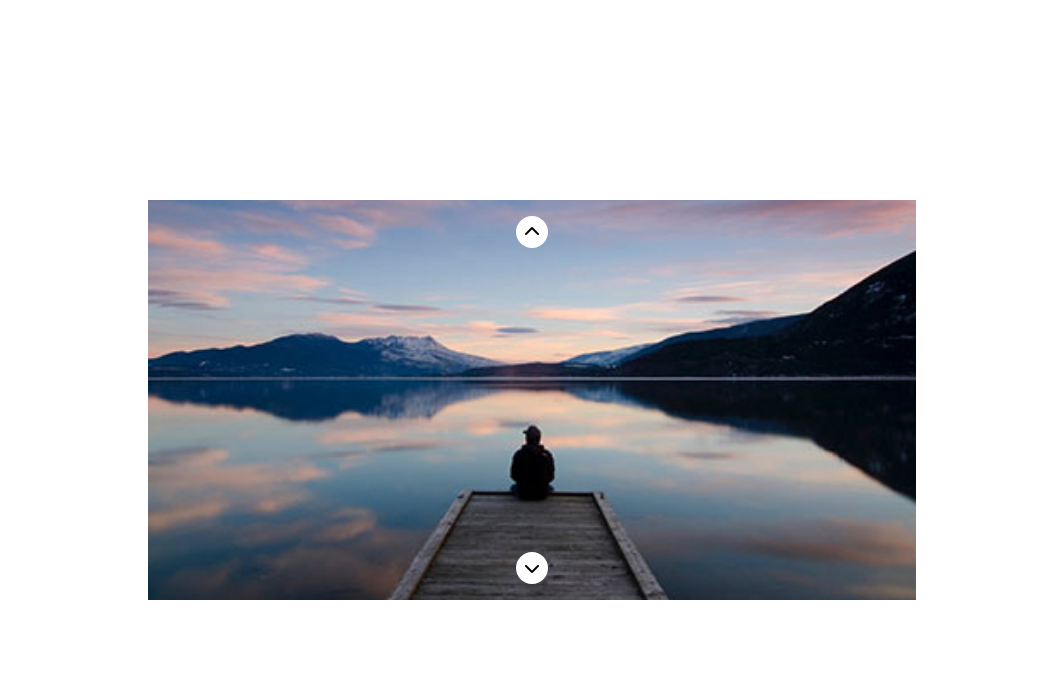
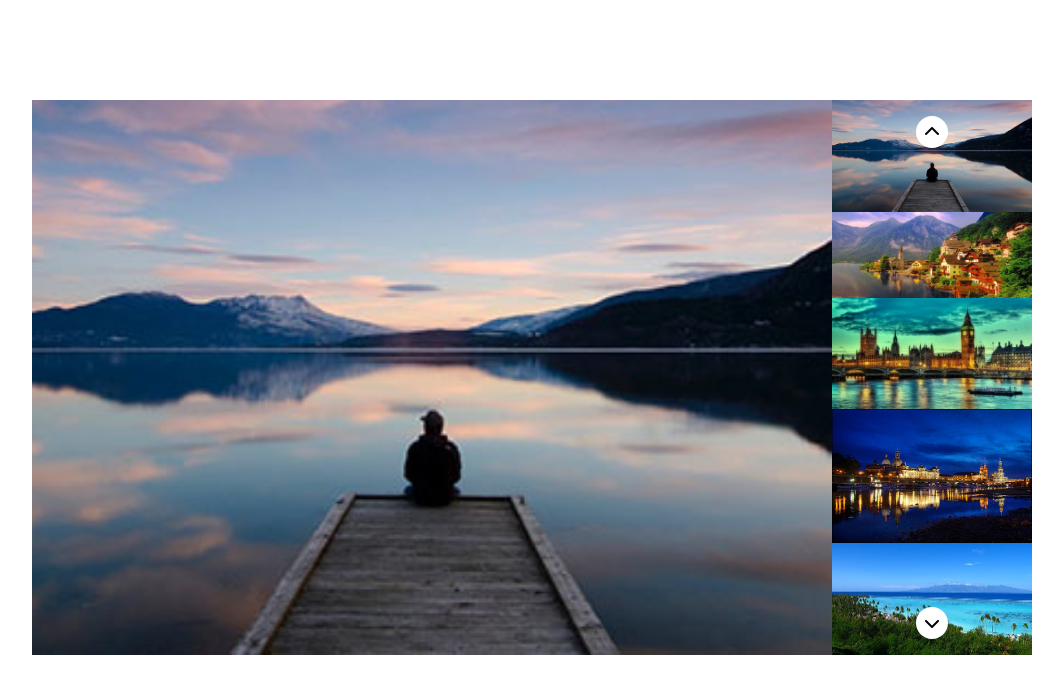
Before and after one commit to DavideSias/js-array-carousel, a plain HTML site: page index.html in a window 1280 px wide. Shown: the whole page, without its empty margins (108-1171 px from the left). Drawn offline with Linux system fonts and the light colour scheme.

Commit message:
Add css style, side imgs

```diff
--- a/css/style.css
+++ b/css/style.css
@@ -4,20 +4,26 @@
 	box-sizing: border-box;
 }
 
-body {
-	display: flex;
-	height: 100vh;
+.container{
+    position: relative;
+    max-width: 1000px;
+    margin: 100px auto;
+    display: flex;
 }
 
 .slider {
-	position: relative;
 	margin: auto;
-	height: 80%;
-	width: 60%;
 	max-width: 800px;
-	max-height: 400px;
-	background-color: salmon;
 }
+
+.side-imgs{
+    position: relative;
+    display: flex;
+    flex-direction: column;
+    height: 100%;
+    width: 20%;
+}
+
 
 .controls {
 	display: flex;
@@ -50,7 +56,7 @@ body {
 	position: absolute;
 	inset: 0;
 	display: none;
-	width: 100%;
+	width: 80%;
 	height: 100%;
 	object-fit: cover;
 	object-position: center;
--- a/index.html
+++ b/index.html
@@ -11,11 +11,24 @@
 	<script src="js/script.js" defer></script>
 </head>
 <body>
+    <div class="container">
         <div class="slider">
+            <!-- <div class="controls">
+                <div class="btn-up hidden"><i class="fa-solid fa-chevron-up"></i></div>
+                <div class="btn-down"><i class="fa-solid fa-chevron-down"></i></div>
+            </div> -->
+        </div>
+        <div class="side-imgs">
             <div class="controls">
                 <div class="btn-up hidden"><i class="fa-solid fa-chevron-up"></i></div>
                 <div class="btn-down"><i class="fa-solid fa-chevron-down"></i></div>
             </div>
+            <img class="img-side" src="img/01.jpg" alt="">
+            <img class="img-side" src="img/02.jpg" alt="">
+            <img class="img-side" src="img/03.jpg" alt="">
+            <img class="img-side" src="img/04.jpg" alt="">
+            <img class="img-side" src="img/05.jpg" alt="">
+        </div>
     </div>
 </body>
 </html>
```
Lines whose indentation alone changed are shown as unchanged.
